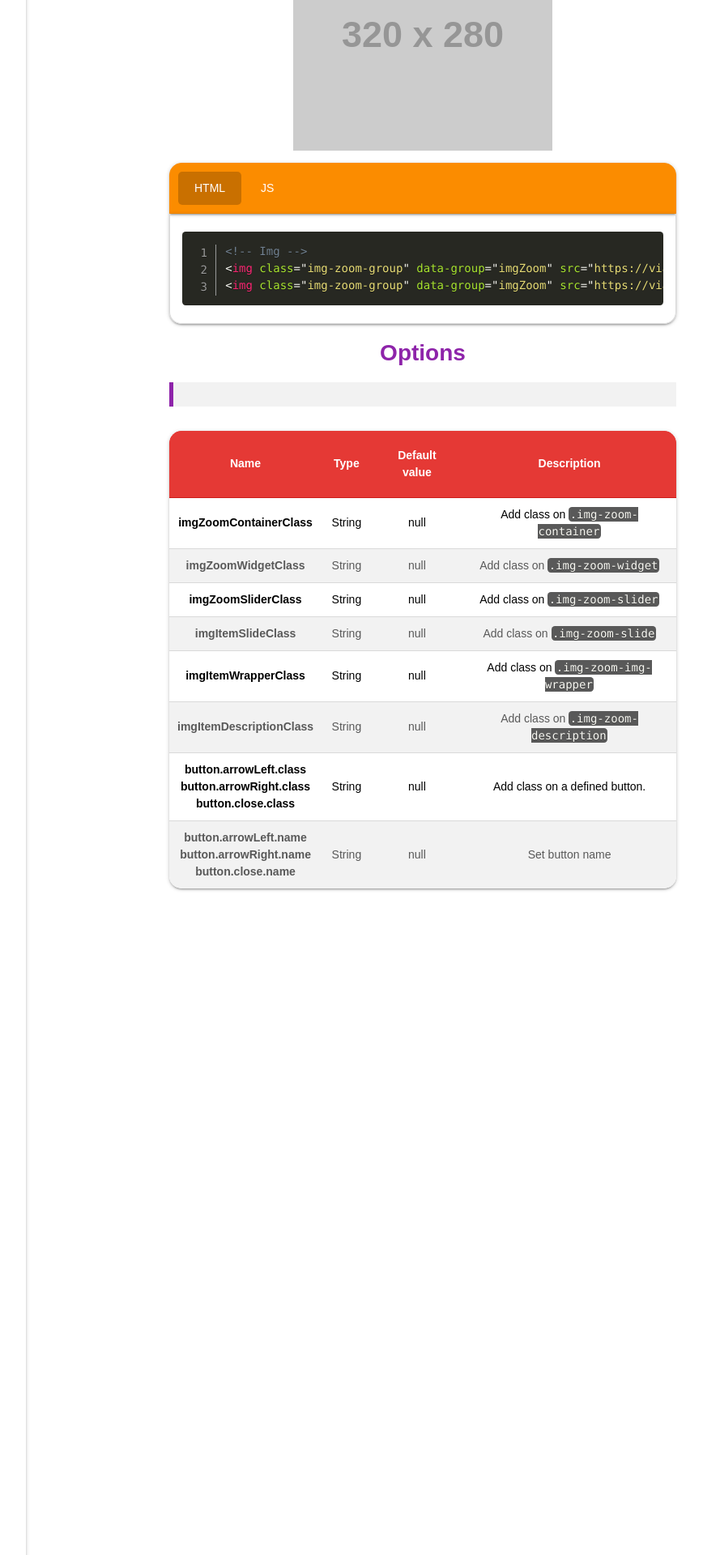
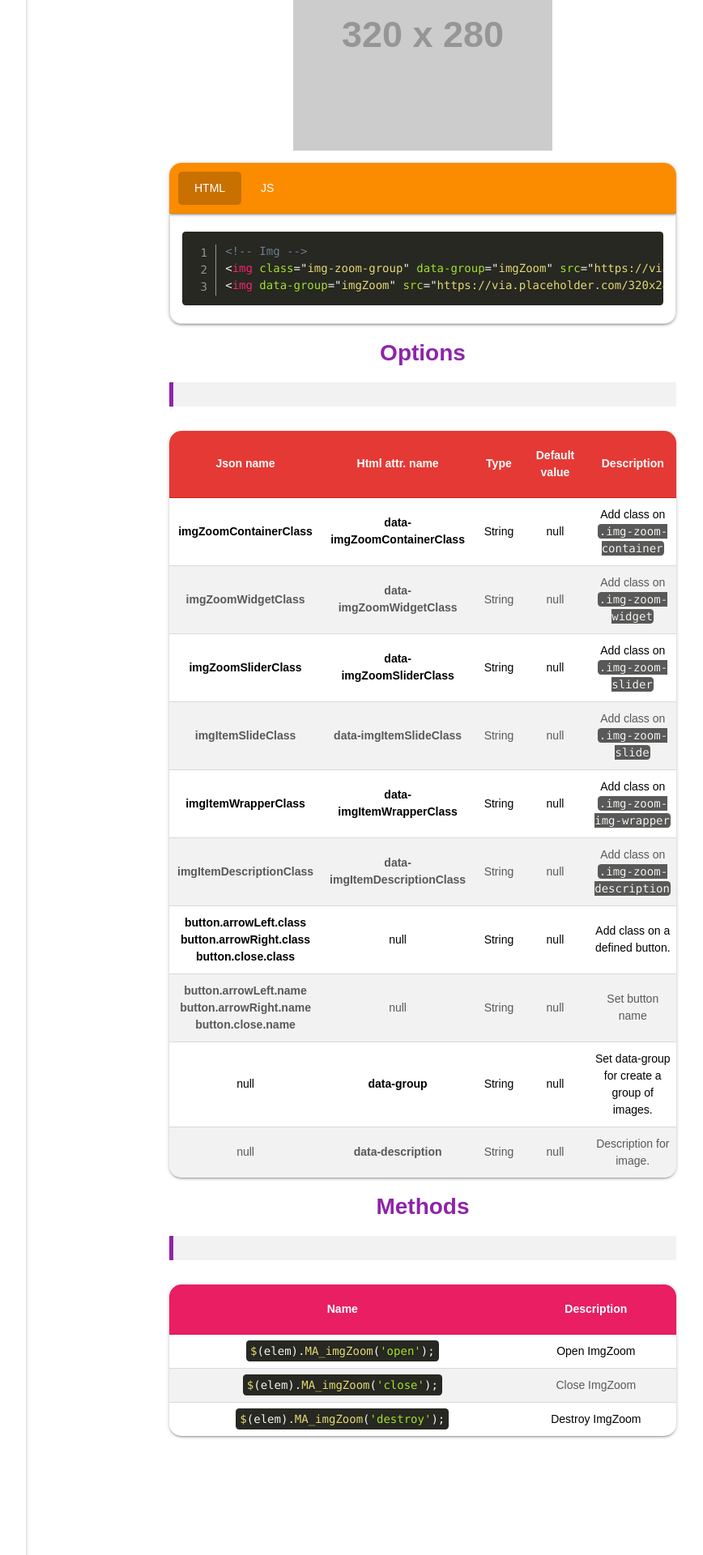
Before and after one commit to MiraiArt/miraiart.github.io, a Jekyll site: the page built from media.html, in a window 1280 px wide. Shown: the part 1392-3312 px from the top of the page at 81% size, without its empty margins (268-1136 px from the left). Built offline with Jekyll 4.4.1, drawn with Linux system fonts in a browser that asks for light colours; nearby versions of some CDN libraries; comment, search, counter and statistics services are not loaded.

Commit message:
update grid media

```diff
--- a/css/index.css
+++ b/css/index.css
@@ -5,6 +5,11 @@
 .blockquote .language-markup,
 table td .language-markup{
     background-color: var(--dark-grey);
+}
+
+.blockquote .language-js,
+table td .language-js{
+    padding: 5px;
 }
 
 .body-content{
--- a/js/mirai-art.js
+++ b/js/mirai-art.js
@@ -13,6 +13,12 @@
 
     $.fn.MA_imgZoom = function (options) {
 
+        if (typeof options === 'string') {
+
+            var settings = options;
+
+        } else {
+
             var defaults = {
                 imgZoomContainerClass: '',
                 imgZoomWidgetClass: '',
@@ -20,7 +26,7 @@
                 imgItemSlideClass: '',
                 imgItemWrapperClass: '',
                 imgItemDescriptionClass: '',
-            button : {
+                button: {
                     arrowLeft: {
                         name: 'Prev',
                         class: 'bg-blue',
@@ -37,6 +43,10 @@
             };
 
             var settings = $.extend({}, defaults, options);
+
+        }
+
+
         initPlugin(this, settings, 'imgZoom');
     };
 
@@ -225,16 +235,24 @@
 
     $.fn.MA_Progress = function (options) {
 
+        if (typeof options === 'string') {
+
+            var settings = options;
+
+        } else {
+
             var defaults = {
                 transitionDuration: 500,
                 startAt: '0%',
                 endAt: '100%',
                 hideAtEnd: true,
-            onStart: function () {},
-            onEnd: function () {}
+                onStart: function () { },
+                onEnd: function () { }
             };
 
             var settings = $.extend({}, defaults, options);
+
+        }
 
         initPlugin(this, settings, 'progress');
     };
@@ -258,7 +276,9 @@
                 break;
 
             case 'imgZoom':
+
                 imgZoomPlugin(_thisElem, settings);
+
                 break;
 
             case 'tabs':
@@ -414,15 +434,83 @@
 
         var imgLinked = $(_thisElem).attr('data-group');
 
-        if (imgLinked){
+        if (imgLinked) {
             var _imgElems = $('img[data-group="' + imgLinked + '"]');
-        }else{
+        } else {
             var _imgElems = $(_thisElem);
         }
 
-        $(_thisElem).addClass('img-zoom');
+        if (typeof settings !== 'string') {
 
-        $(_thisElem).on('click', () => { imgZoomDisplayEvent(event.currentTarget, settings, _imgElems) });
+            $(_imgElems).each(function (index, element) {
+
+                var _thisImg = $(this);
+                var thisImgSettings = settings;
+
+                //imgZoom dataHtml
+                if (_thisImg.attr('data-imgZoomContainerClass'))
+                    thisImgSettings.imgZoomContainerClass = _thisImg.attr('data-imgZoomContainerClass');
+
+                if (_thisImg.attr('data-imgZoomWidgetClass'))
+                    thisImgSettings.imgZoomWidgetClass = _thisImg.attr('data-imgZoomWidgetClass');
+
+                if (_thisImg.attr('data-imgZoomSliderClass'))
+                    thisImgSettings.imgZoomSliderClass = _thisImg.attr('data-imgZoomSliderClass');
+
+                if (_thisImg.attr('data-imgItemSlideClass'))
+                    thisImgSettings.imgItemSlideClass = _thisImg.attr('data-imgItemSlideClass');
+
+                if (_thisImg.attr('data-imgItemWrapperClass'))
+                    thisImgSettings.imgItemWrapperClass = _thisImg.attr('data-imgItemWrapperClass');
+
+                if (_thisImg.attr('data-imgItemDescriptionClass'))
+                    thisImgSettings.imgItemDescriptionClass = _thisImg.attr('data-imgItemDescriptionClass');
+
+
+                _thisImg[0].settings = thisImgSettings;
+
+                _thisImg.addClass('img-zoom');
+
+                _thisImg.off('click.imgZoom')
+                _thisImg.on('click.imgZoom', (event) => { imgZoomDisplayEvent(event.currentTarget, thisImgSettings, _imgElems) });
+
+            });
+
+        } else {
+
+            switch (settings) {
+                case 'open':
+
+                    $(_thisElem).trigger('click.imgZoom');
+
+                    break;
+
+                case 'close':
+
+                    if (typeof _thisElem.imgZoomContainer !== 'undefined'){
+
+                        imgZoomCloseEvent(_thisElem.imgZoomContainer, _thisElem.settings, _imgElems);
+
+                    }
+
+                    break;
+
+                case 'destroy':
+
+                    if (typeof _thisElem.imgZoomContainer !== 'undefined') {
+
+                        imgZoomCloseEvent(_thisElem.imgZoomContainer, _thisElem.settings, _imgElems);
+
+                    }
+                    _imgElems.off('click.imgZoom');
+                    _imgElems.removeClass('img-zoom');
+
+                    break;
+            }
+
+        }
+
+
 
     };
 
@@ -433,6 +521,10 @@
         var imgZoomWidget = $('<div class="img-zoom-widget ' + settings.imgZoomWidgetClass +'"></div>');
         var imgZoomSlider = $('<div class="img-zoom-slider ' + settings.imgZoomSliderClass +'"></div>');
         var btnClose = $('<a href="javascript:void(0);" class="btn img-zoom-close ' + settings.button.close.class + '">' + settings.button.close.name + '</a>');
+
+        $(_imgElems).each(function (index, element) {
+            $(this)[0].imgZoomContainer = imgZoomContainer;
+        });
 
         imgZoomWidget.append(imgZoomSlider);
         imgZoomContainer.append(imgZoomWidget);
@@ -487,17 +579,26 @@
             imgZoomSlider.append(imgSlide);
         });
 
-        btnClose.on('click', () => { imgZoomCloseEvent(event.currentTarget, settings) });
+        btnClose.on('click', () => { imgZoomCloseEvent(event.currentTarget, settings, _imgElems) });
 
     };
 
-    var imgZoomCloseEvent = (_thisElem, settings) => {
+    var imgZoomCloseEvent = (_thisElem, settings, _imgElems) => {
+
+        if ($(_thisElem).hasClass('img-zoom-container')){
+            var imgZoomContainer = $(_thisElem);
+        }else{
             var imgZoomContainer = $(_thisElem).parents('.img-zoom-container');
+        }
+
         imgZoomContainer.animate({
             opacity: 0
         },
         450, function () {
             imgZoomContainer.remove();
+            $(_imgElems).each(function (index, element) {
+                delete $(this)[0].imgZoomContainer;
+            });
         });
     };
 
--- a/media.html
+++ b/media.html
@@ -60,31 +60,31 @@
 
 <div class="form-row text-center">
     <img class="img-zoom-group" data-group="imgZoom" src="https://via.placeholder.com/1700x980" data-description="MiraiArt image description image 1">
-    <img class="img-zoom-group" data-group="imgZoom" src="https://via.placeholder.com/320x280" data-description="MiraiArt image description image 2">
+    <img data-group="imgZoom" src="https://via.placeholder.com/320x280" data-description="MiraiArt image description image 2">
 </div>
 
 <div class="form-row">
 
     <ul class="tab-menu bg-orange MA-tabs">
-        <li class="tab-menu-item"><a class="active" href="javascript:void(0);" data-href="#tab1">HTML</a></li>
-        <li class="tab-menu-item"><a href="javascript:void(0);" data-href="#tab2">JS</a></li>
+        <li class="tab-menu-item"><a class="active" href="javascript:void(0);" data-href="#tab3">HTML</a></li>
+        <li class="tab-menu-item"><a href="javascript:void(0);" data-href="#tab4">JS</a></li>
     </ul>
 
     <div class="tab-body">
 
-        <div id="tab1" class="tab-body-content show">
+        <div id="tab3" class="tab-body-content show">
             <pre class="language-markup line-numbers">
                 <code>
 
                     &lt;!-- Img -->
                     &lt;img class="img-zoom-group" data-group="imgZoom" src="https://via.placeholder.com/1700x980" data-description="MiraiArt image description image 1">
-                    &lt;img class="img-zoom-group" data-group="imgZoom" src="https://via.placeholder.com/320x280" data-description="MiraiArt image description image 2">
+                    &lt;img data-group="imgZoom" src="https://via.placeholder.com/320x280" data-description="MiraiArt image description image 2">
 
                 </code>
             </pre>
         </div>
 
-        <div id="tab2" class="tab-body-content">
+        <div id="tab4" class="tab-body-content">
             <pre class="language-javascript line-numbers">
                 <code>
                     //Load ImgZoom group
@@ -127,7 +127,8 @@
         <table class="table table-center table-striped">
             <thead class="thead bg-red">
                 <tr>
-                    <th>Name</th>
+                    <th>Json name</th>
+                    <th>Html attr. name</th>
                     <th>Type</th>
                     <th>Default value</th>
                     <th>Description</th>
@@ -137,51 +138,111 @@
             <tbody class="tbody no-tfoot">
                 <tr>
                     <td><b>imgZoomContainerClass</b></td>
+                    <td><b>data-imgZoomContainerClass</b></td>
                     <td>String</td>
                     <td>null</td>
                     <td>Add class on <code class="language-markup">.img-zoom-container</code></td>
                 </tr>
                 <tr>
                     <td><b>imgZoomWidgetClass</b></td>
+                    <td><b>data-imgZoomWidgetClass</b></td>
                     <td>String</td>
                     <td>null</td>
                     <td>Add class on <code class="language-markup">.img-zoom-widget</code></td>
                 </tr>
                 <tr>
                     <td><b>imgZoomSliderClass</b></td>
+                    <td><b>data-imgZoomSliderClass</b></td>
                     <td>String</td>
                     <td>null</td>
                     <td>Add class on <code class="language-markup">.img-zoom-slider</code></td>
                 </tr>
                 <tr>
                     <td><b>imgItemSlideClass</b></td>
+                    <td><b>data-imgItemSlideClass</b></td>
                     <td>String</td>
                     <td>null</td>
                     <td>Add class on <code class="language-markup">.img-zoom-slide</code></td>
                 </tr>
                 <tr>
                     <td><b>imgItemWrapperClass</b></td>
+                    <td><b>data-imgItemWrapperClass</b></td>
                     <td>String</td>
                     <td>null</td>
                     <td>Add class on <code class="language-markup">.img-zoom-img-wrapper</code></td>
                 </tr>
                 <tr>
                     <td><b>imgItemDescriptionClass</b></td>
+                    <td><b>data-imgItemDescriptionClass</b></td>
                     <td>String</td>
                     <td>null</td>
                     <td>Add class on <code class="language-markup">.img-zoom-description</code></td>
                 </tr>
                 <tr>
                     <td><b>button.arrowLeft.class<br>button.arrowRight.class<br>button.close.class</b></td>
+                    <td>null</td>
                     <td>String</td>
                     <td>null</td>
                     <td>Add class on a defined button.</td>
                 </tr>
                 <tr>
                     <td><b>button.arrowLeft.name<br>button.arrowRight.name<br>button.close.name</b></td>
+                    <td>null</td>
                     <td>String</td>
                     <td>null</td>
                     <td>Set button name</td>
+                </tr>
+                <tr>
+                    <td>null</td>
+                    <td><b>data-group</b></td>
+                    <td>String</td>
+                    <td>null</td>
+                    <td>Set data-group for create a group of images.</td>
+                </tr>
+                <tr>
+                    <td>null</td>
+                    <td><b>data-description</b></td>
+                    <td>String</td>
+                    <td>null</td>
+                    <td>Description for image.</td>
+                </tr>
+            </tbody>
+        </table>
+
+    </div>
+</div>
+<h4 class="text-center text-purple">Methods</h4>
+
+<div class="form-row">
+    <blockquote class="blockquote border-purple m-bottom-15">
+        <p></p>
+    </blockquote>
+</div>
+
+<div class="form-row">
+
+    <div class="responsive-table">
+
+        <table class="table table-center table-striped">
+            <thead class="thead bg-pink">
+                <tr>
+                    <th>Name</th>
+                    <th>Description</th>
+                </tr>
+            </thead>
+
+            <tbody class="tbody no-tfoot">
+                <tr>
+                    <td><code class="language-js">$(elem).MA_imgZoom('open');</code></td>
+                    <td>Open ImgZoom</td>
+                </tr>
+                <tr>
+                    <td><code class="language-js">$(elem).MA_imgZoom('close');</code></td>
+                    <td>Close ImgZoom</td>
+                </tr>
+                <tr>
+                    <td><code class="language-js">$(elem).MA_imgZoom('destroy');</code></td>
+                    <td>Destroy ImgZoom</td>
                 </tr>
             </tbody>
         </table>
```
Also changed, not shown: grid.html (+12 -12 lines). Lines whose indentation alone changed are shown as unchanged.
